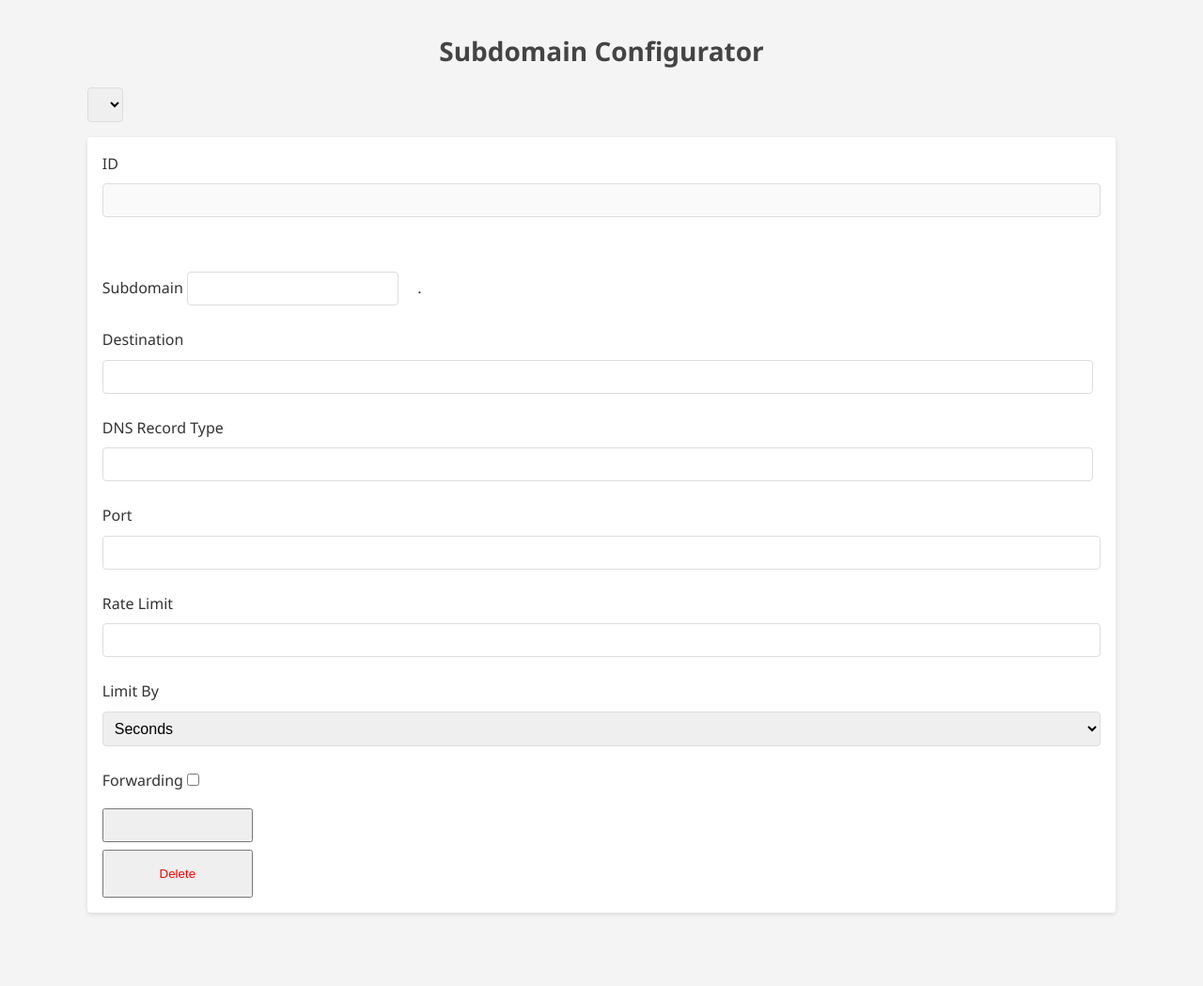
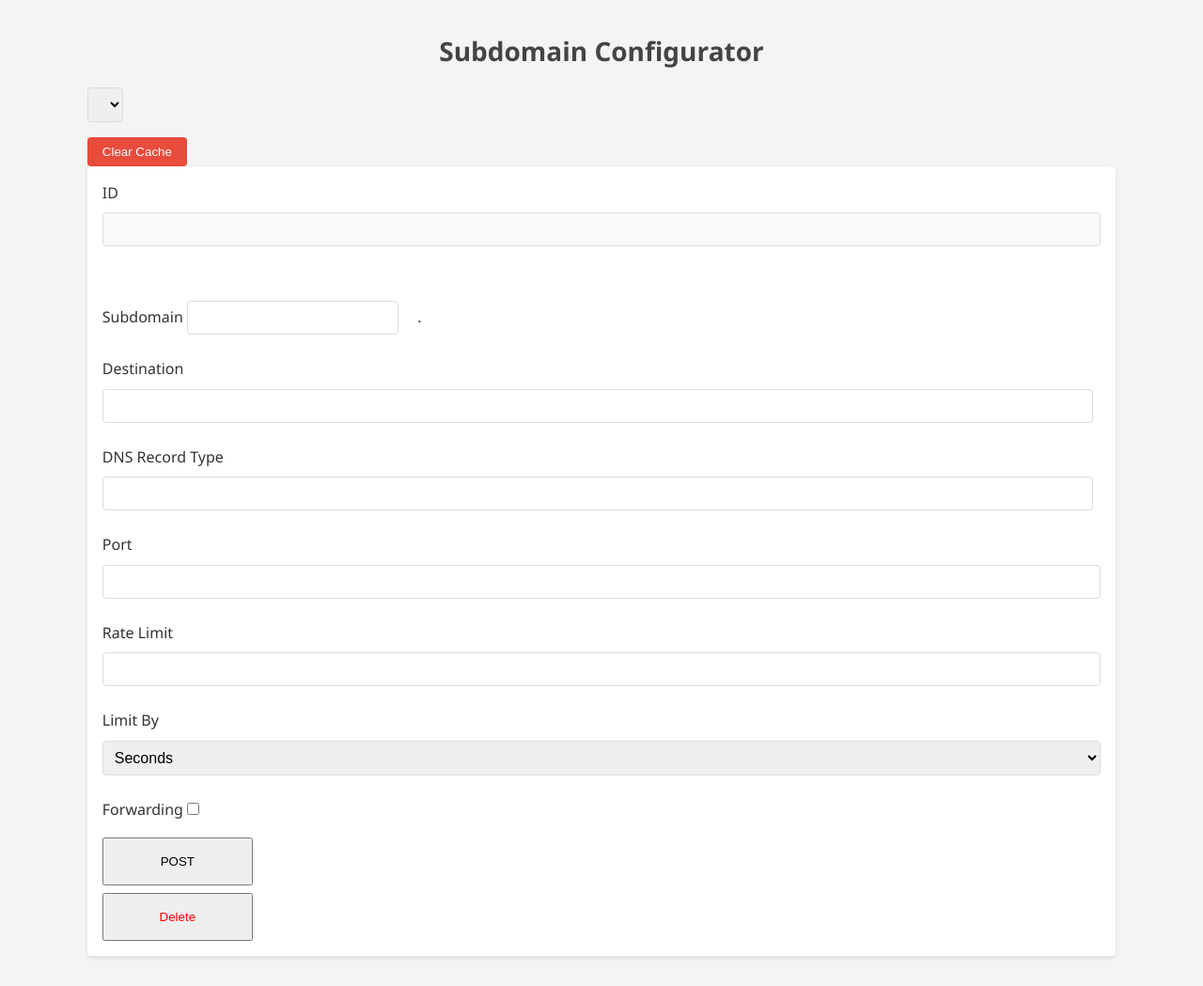
Before and after one commit to acheong08/CaddyNS-Manager, a plain HTML site: page static/index.html in a window 1280 px wide. Shown: the whole page at 94% size. Before the commit the page ends 1003 px from the top, so only its background shows below. Drawn offline with Linux system fonts and the light colour scheme; no server answers.

Commit message:
clear cache button

```diff
--- a/static/index.html
+++ b/static/index.html
@@ -71,6 +71,14 @@
         align-self: center;
         padding: 0 0.5rem;
       }
+      .danger-btn {
+        background-color: #e74c3c;
+        color: #fff;
+        border: none;
+        border-radius: 0.25rem;
+        padding: 0.5rem 1rem;
+        cursor: pointer;
+      }
     </style>
   </head>
 
@@ -84,6 +92,22 @@
             <option value="${id}">${subdomain}</option>
           </template>
         </select>
+      </section>
+      <section id="clearCache">
+        <button type="submit" class="danger-btn" onclick="clearCache()">Clear Cache</button>
+        <script>
+          async function clearCache() {
+            const response = await fetch("/api/cache/clear", {
+              method: "POST",
+            });
+            respData = await response.json();
+            if (response.ok) {
+              alert(respData.success);
+              return;
+            }
+            alert("Something went wrong: " + respData.error);
+          }
+        </script>
       </section>
       <section id="settings">
         <template
@@ -140,10 +164,9 @@
                 ).checked = ${forwarding};
               </script>
             </div>
-            <button
-              type="submit"
-              onclick="checkPostOrPatch();patchSubdomain()"
-            ></button>
+            <button type="submit" onclick="checkPostOrPatch();patchSubdomain()">
+              POST
+            </button>
             <button
               type="submit"
               onclick="method='DELETE';patchSubdomain();"
@@ -155,7 +178,6 @@
         </template>
       </section>
       <script>
-        checkPostOrPatch();
         let method = "POST";
         async function patchSubdomain() {
           // Loop through all the inputs and create a JSON object
```
Also changed, not shown: 2 other files.
